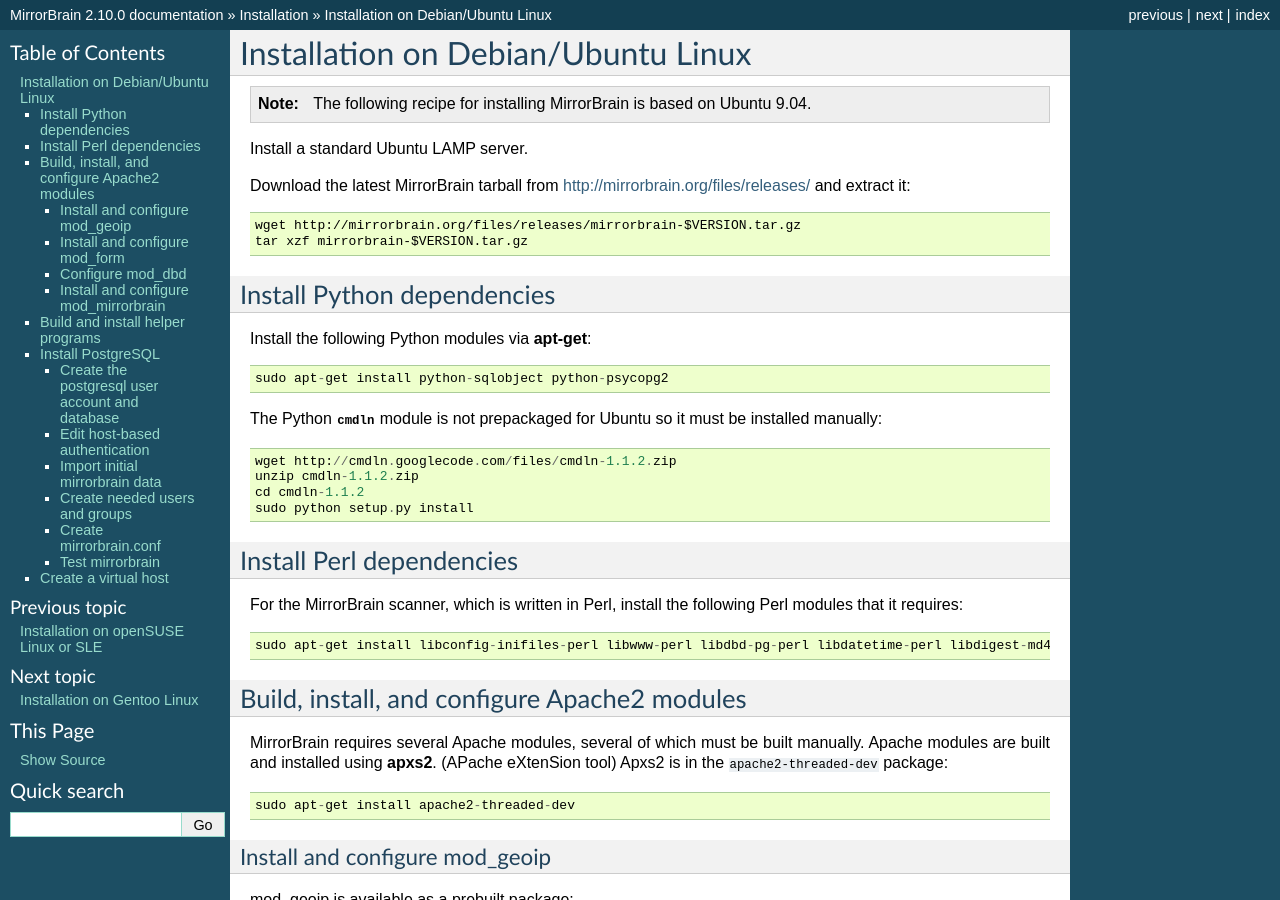
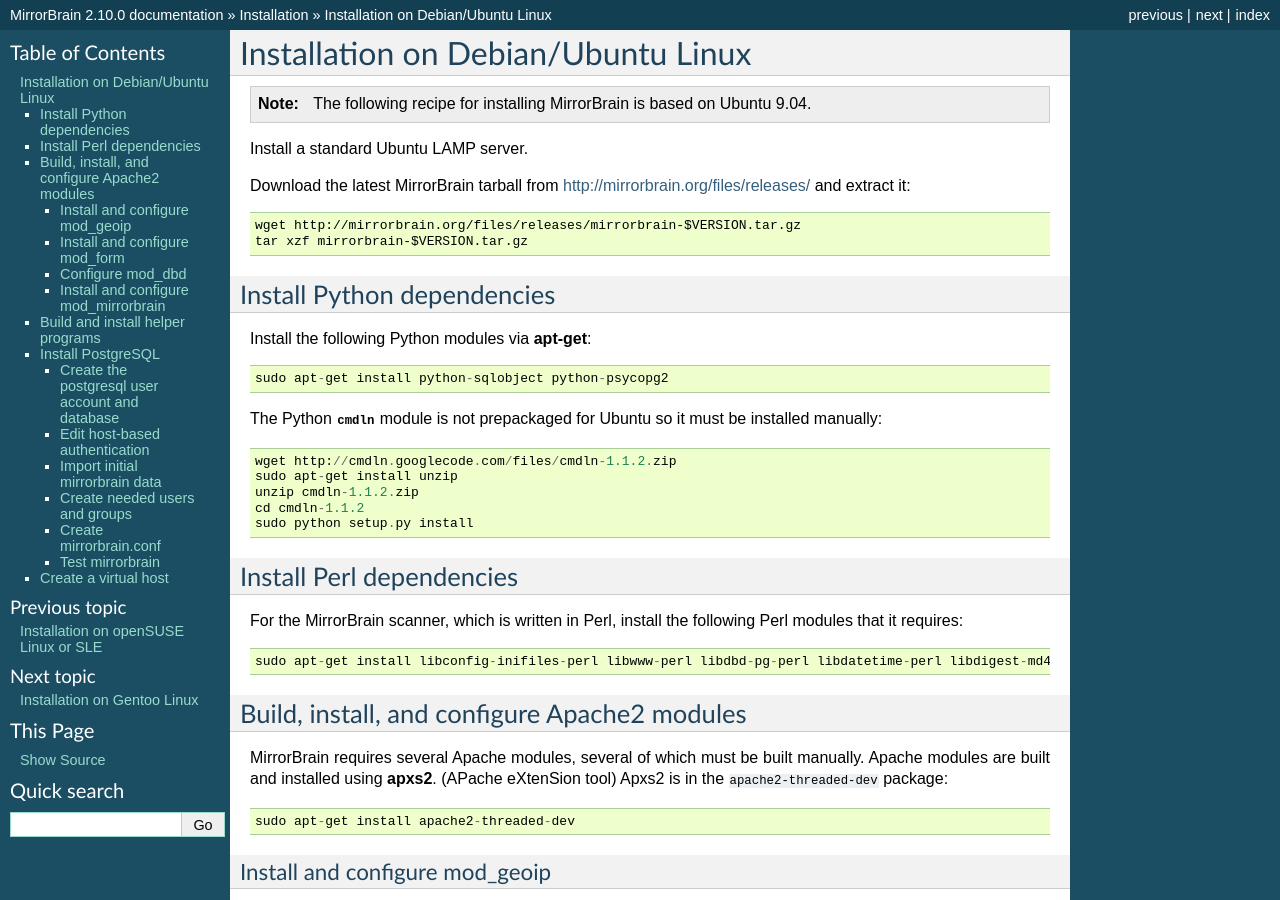
Before and after one commit to hayalci/mirrorbrain, a Sphinx documentation site: the page built from docs/installation/debian.rst, in a window 1280 px wide and 900 px high. Built offline with Sphinx 7.4.7, drawn with Linux system fonts in a browser that asks for light colours.

Commit message:
must install uzinp prior to unzipping cmdln
git-svn-id: http://svn.mirrorbrain.org/svn/mirrorbrain/trunk@7808 2d291e14-ff0c-0410-a3fa-d5caa9871f55

```diff
--- a/docs/installation/debian.rst
+++ b/docs/installation/debian.rst
@@ -24,6 +24,7 @@
 The Python :mod:`cmdln` module is not prepackaged for Ubuntu so it must be installed manually::
 
   wget http://cmdln.googlecode.com/files/cmdln-1.1.2.zip
+  sudo apt-get install unzip
   unzip cmdln-1.1.2.zip
   cd cmdln-1.1.2
   sudo python setup.py install
```
